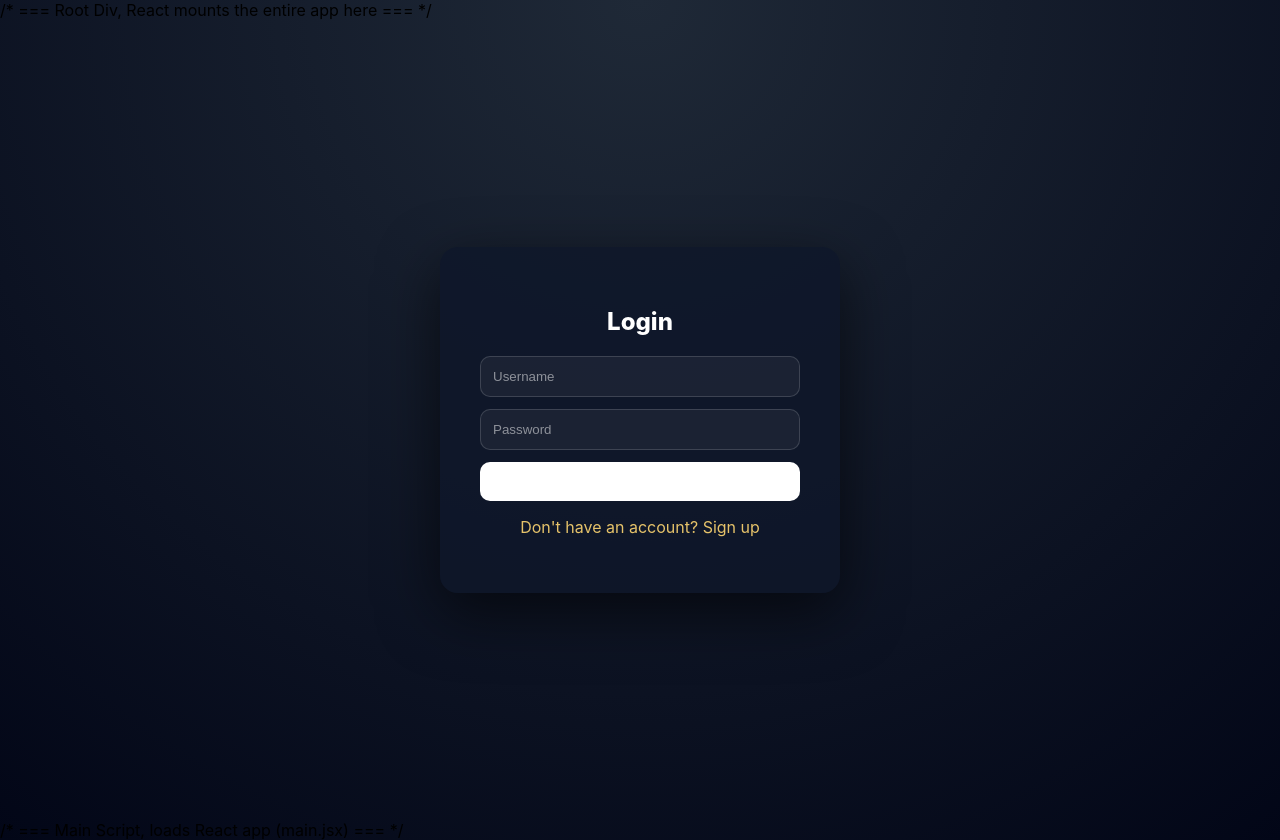
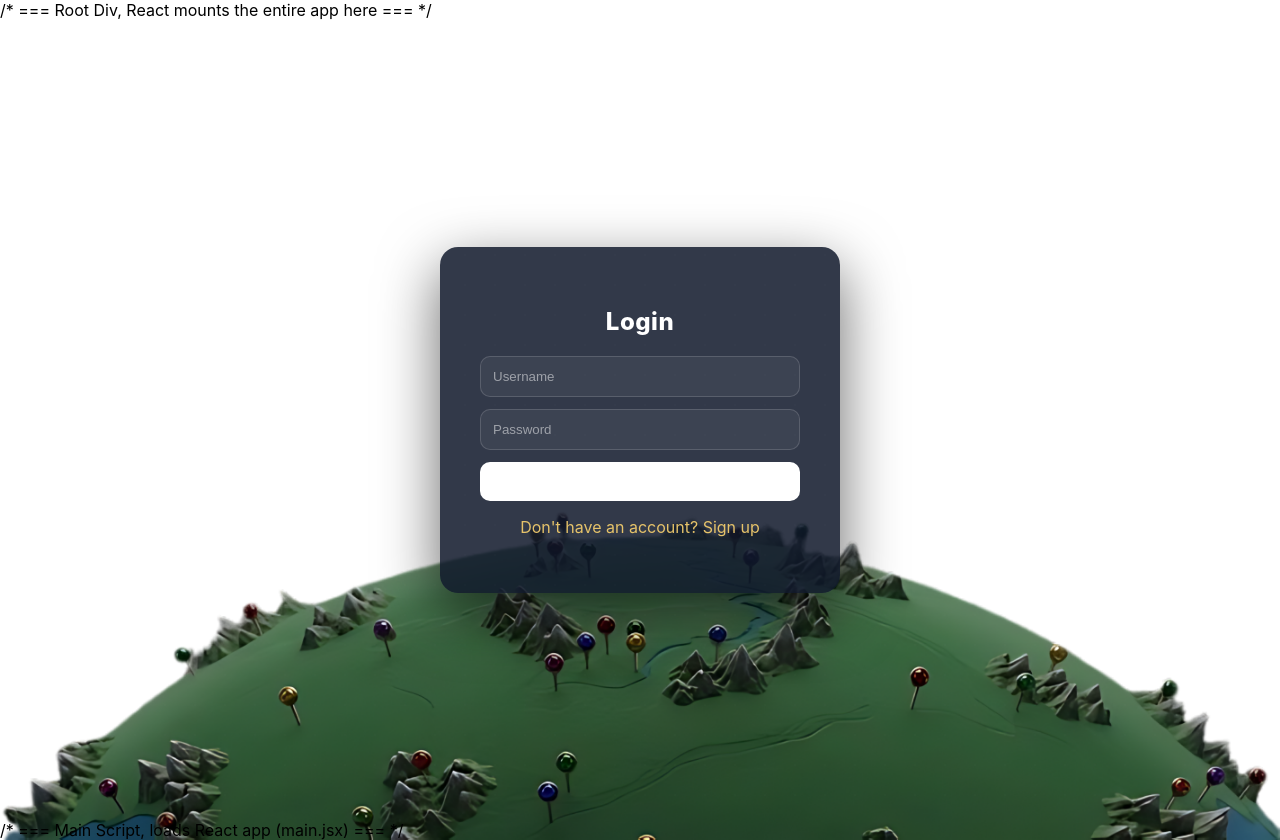
Before and after one commit to sabbycorrie-cyber/guessgeo, a React (Vite) app in the folder guessgeo/: page / in a window 1280 px wide. Built offline with nearby package versions, Linux system fonts and the light colour scheme.

Commit message:
Added the API key. Added the background image. fixed some typos in the css code. Added the background to the website.

```diff
--- a/guessgeo/src/Components/Game.jsx
+++ b/guessgeo/src/Components/Game.jsx
@@ -118,7 +118,7 @@ function Game({ user }) {
     const API_KEY = import.meta.env.VITE_GOOGLE_MAPS_API_KEY;
 
     // Build Google Street View image URL
-    const streetViewURL = `https://maps.googleapis.com/maps/api/streetview?size=600x400&location=${lat},${lon}&fov=90&heading=${heading ?? 120}&pitch=0&key=our_api_key`; // Replace 'our_api_key' with our API key //
+    const streetViewURL = `https://maps.googleapis.com/maps/api/streetview?size=600x400&location=${lat},${lon}&fov=90&heading=${heading ?? 120}&pitch=0&key=${API_KEY}`; // Replace 'our_api_key' with our API key //
 
     // Set image to display
     setImage(streetViewURL);
--- a/guessgeo/src/index.css
+++ b/guessgeo/src/index.css
@@ -3,6 +3,11 @@ body {
   margin: 0;
   font-family: 'Inter', sans-serif;
   background: radial-gradient(circle at top, #1f2937, #020617);
+  background-image: url('./assets/globe.png');
+  background-position: center bottom;
+  background-repeat: no-repeat;
+  background-size: contain;
+  background-attachment: fixed;
 }
 
 /* === Background Texture Effect, adds subtle dotted overlay === */
@@ -11,7 +16,7 @@ body::before {
   position: fixed;
   width: 100%;
   height: 100%;
-  background-image: radical-gradient(rgba(255,255,255,0.05) 1px, transparent 1px);
+  background-image: radial-gradient(rgba(255,255,255,0.05) 1px, transparent 1px);
   background-size: 30px 30px;
   opacity: 0.2;
   pointer-events: none;
@@ -78,7 +83,7 @@ button {
   background: white;
   cursor: pointer;
   font-weight: 500;
-  transition: all o.2s ease;
+  transition: all 0.2s ease;
 }
 
 /* === Button Hover Effect === */
@@ -119,7 +124,7 @@ button:hover {
   color: white;
   margin-bottom: 20px;
   font-weight: 800;
-  letter-spacing: o.5px;
+  letter-spacing: 0.5px;
 }
 
 /* === Card Hover Animation === */
```
Also changed, not shown: guessgeo/src/assets/globe.png (added), 1 other file (tests, documents, lock files or other folders).
